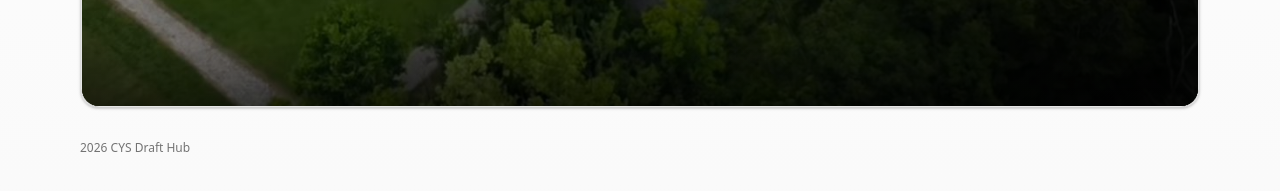
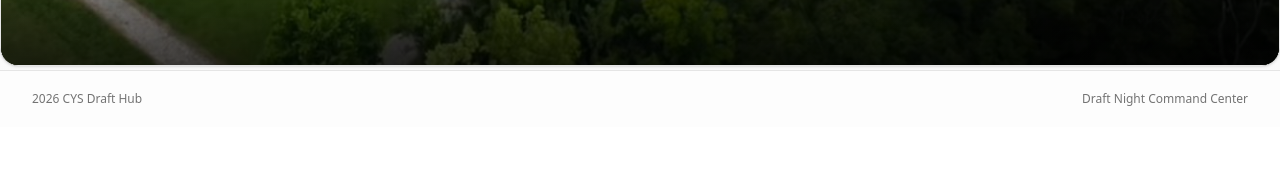
Before and after one commit to jbeldiman/CYS-DraftBoard, a Next.js app: page / in a window 1280 px wide. Shown: the part 673-864 px from the top of the page. After the commit the page ends 800 px from the top, so only its background shows below. Built offline with nearby package versions, Linux system fonts and the light colour scheme; no server answers.

Commit message:
make it pretty

```diff
--- a/src/app/layout.tsx
+++ b/src/app/layout.tsx
@@ -31,21 +31,20 @@ export default async function RootLayout({
     <html lang="en">
       <body className={`${geistSans.variable} ${geistMono.variable} antialiased`}>
         <div className="min-h-screen flex flex-col">
-          {/* Keep your existing nav; this is where role/login UI likely lives */}
           <TopNav session={session as any} />
 
-          {/* Subtle background + centered content */}
           <main className="flex-1">
-            <div className="mx-auto w-full max-w-6xl px-4 py-8">
-              <div className="rounded-2xl border bg-card shadow-sm">
-                <div className="p-6 sm:p-8">{children}</div>
-              </div>
+            <div className="mx-auto w-full max-w-7xl px-3 sm:px-6 lg:px-8 py-4 sm:py-6 pb-[calc(env(safe-area-inset-bottom)+1rem)]">
+              {children}
             </div>
           </main>
 
-          <footer className="mx-auto w-full max-w-6xl px-4 pb-10 text-xs text-muted-foreground">
-            <div className="flex items-center justify-between">
-              <span> {new Date().getFullYear()} CYS Draft Hub</span>
+          <footer className="border-t bg-background/60">
+            <div className="mx-auto w-full max-w-7xl px-3 sm:px-6 lg:px-8 py-5 text-xs text-muted-foreground">
+              <div className="flex items-center justify-between gap-3">
+                <span>{new Date().getFullYear()} CYS Draft Hub</span>
+                <span className="hidden sm:inline">Draft Night Command Center</span>
+              </div>
             </div>
           </footer>
         </div>
```
